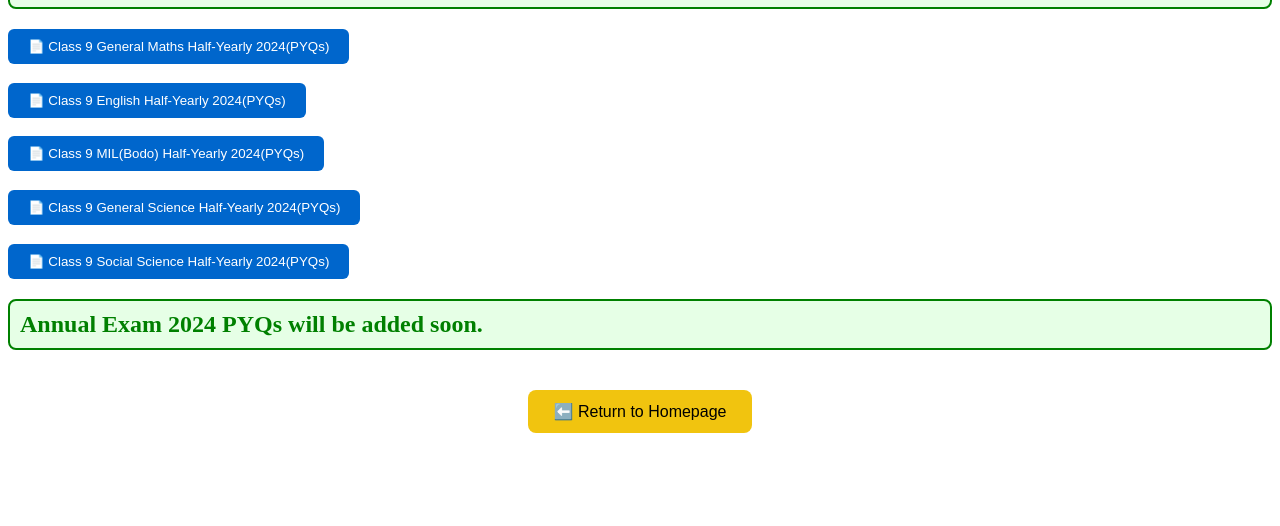
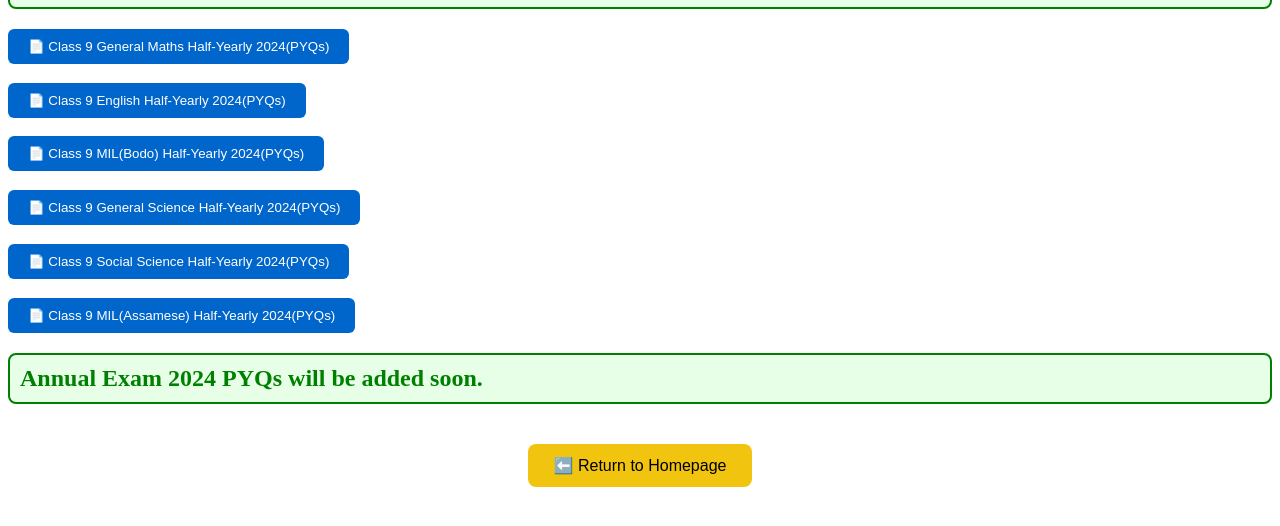
Before and after one commit to mndesignwebs/KOKRAJHAR-PYQs, a plain HTML site: page Class9_HY_ANNUAL_2024.html in a window 1280 px wide. Shown: the part 72-598 px from the top of the page. Drawn offline with Linux system fonts and the light colour scheme.

Commit message:
Add files via upload

```diff
--- a/Class9_HY_ANNUAL_2024.html
+++ b/Class9_HY_ANNUAL_2024.html
@@ -43,6 +43,13 @@
         </button>
       </a>
       </h3>
+  </body
+        <a href="https://drive.google.com/file/d/15W7cpSpwFjSq9lHBqnJ5t8iiWeoty_Gd/view?usp=drivesdk" target="_blank">
+        <button style="padding:10px 20px; background-color:#0066cc; color:white; border:none; border-radius:6px; cursor:pointer;">
+          📄 Class 9 MIL(Assamese) Half-Yearly 2024(PYQs)
+        </button>
+      </a>
+      </h3>
   </body>
   <div style="background-color: #e6ffe6; border: 2px solid green; padding: 10px; border-radius: 8px; margin: 20px 0;">
   <h2 style="margin: 0; color: green;">Annual Exam 2024 PYQs will be added soon.</h2>
```
